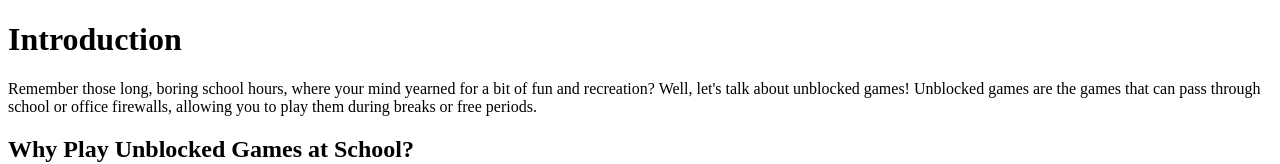
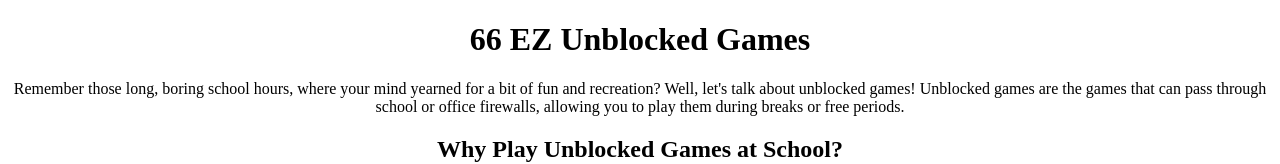
Before and after one commit to dev-sharjeet/66ez, a plain HTML site: page index.html in a window 1280 px wide. Shown: the top 164 px of the page. Drawn offline with Linux system fonts and the light colour scheme.

Commit message:
Update index.html

```diff
--- a/index.html
+++ b/index.html
@@ -4,7 +4,8 @@
 	<title>66 EZ Unblocked Games to Play at School</title>
 </head>
 <body>
-	<h1>Introduction</h1>
+	<center>
+	<h1>66 EZ Unblocked Games</h1>
 	<p>Remember those long, boring school hours, where your mind yearned for a bit of fun and recreation? Well, let's talk about unblocked games! Unblocked games are the games that can pass through school or office firewalls, allowing you to play them during breaks or free periods.</p>
   <h2>Why Play Unblocked Games at School?</h2>
 <h3>Benefits of Unblocked Games</h3>
@@ -39,5 +40,7 @@
 
 <h2>Conclusion</h2>
 <p>So there you have it, folks. 66 EZ unblocked games to keep you entertained and stimulated at school. Remember, games are a fantastic way to unwind, but balance is key. Happy gaming!</p>
-</body>
+</center>
+
+		</body>
 </html>
```
